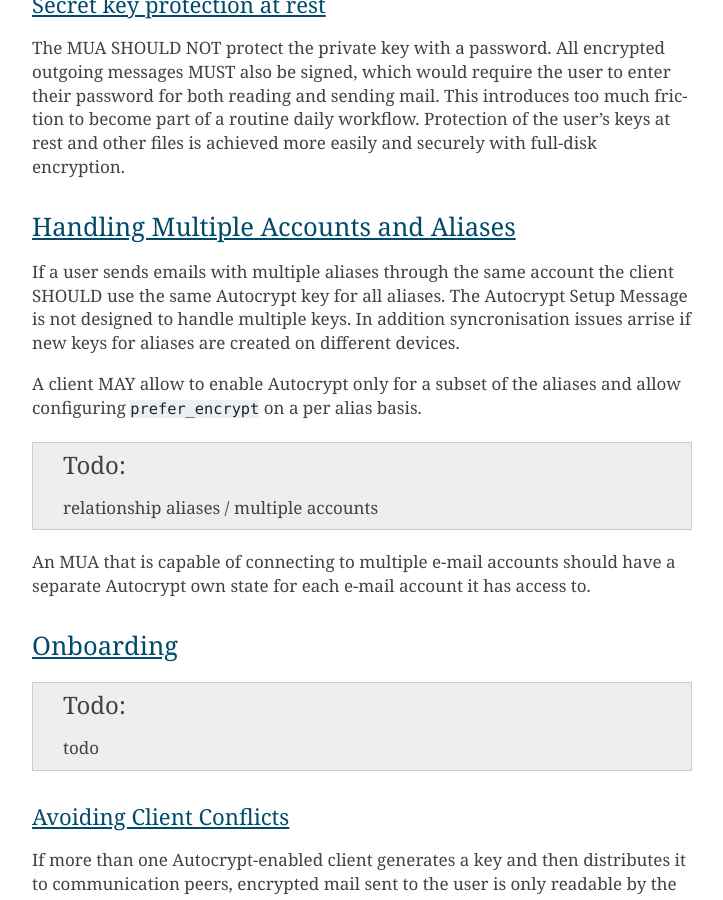
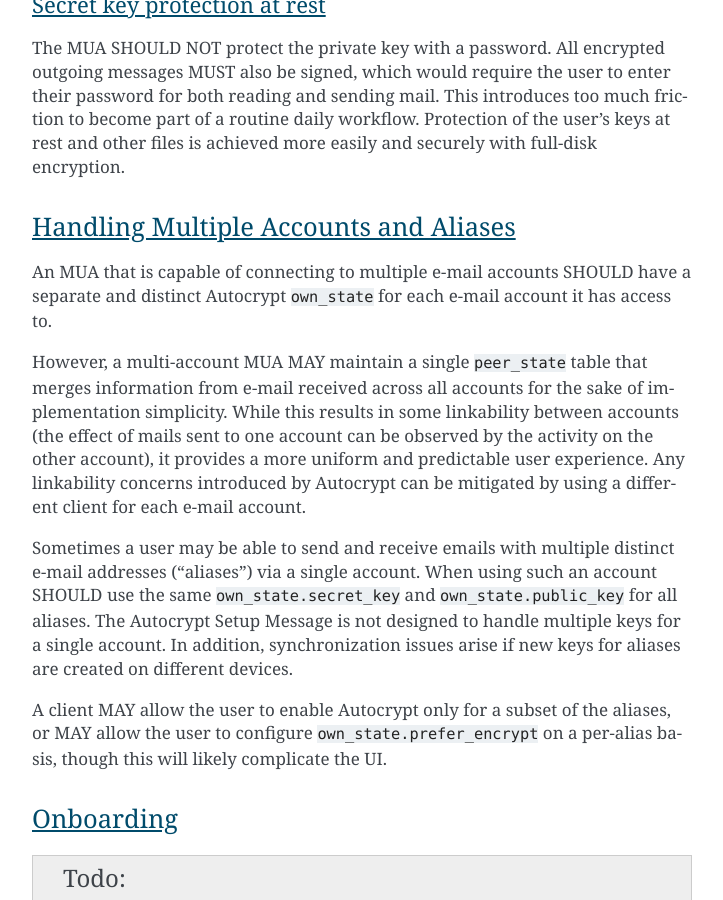
Before and after one commit to autocrypt/autocrypt, a Sphinx documentation site: the page built from doc/level1.rst, in a window 1280 px wide and 900 px high, scrolled down 13044 px. Shown: the whole window, without its empty margins (388-1111 px from the left). Built offline with Sphinx 7.4.7, drawn with Linux system fonts in a browser that asks for light colours.

Commit message:
clean up accounts vs. aliases, removing a todo

```diff
--- a/doc/level1.rst
+++ b/doc/level1.rst
@@ -598,22 +598,32 @@ easily and securely with full-disk encryption.
 Handling Multiple Accounts and Aliases
 ++++++++++++++++++++++++++++++++++++++
 
-If a user sends emails with multiple aliases through the same account
-the client SHOULD use the same Autocrypt key for all aliases.  The
-Autocrypt Setup Message is not designed to handle multiple keys.  In
-addition syncronisation issues arrise if new keys for aliases are
+An MUA that is capable of connecting to multiple e-mail accounts
+SHOULD have a separate and distinct Autocrypt ``own_state`` for each
+e-mail account it has access to.
+
+However, a multi-account MUA MAY maintain a single ``peer_state``
+table that merges information from e-mail received across all accounts
+for the sake of implementation simplicity.  While this results in some
+linkability between accounts (the effect of mails sent to one account
+can be observed by the activity on the other account), it provides a
+more uniform and predictable user experience.  Any linkability
+concerns introduced by Autocrypt can be mitigated by using a different
+client for each e-mail account.
+
+Sometimes a user may be able to send and receive emails with multiple
+distinct e-mail addresses ("aliases") via a single account.  When
+using such an account SHOULD use the same ``own_state.secret_key`` and
+``own_state.public_key`` for all aliases.  The Autocrypt Setup Message
+is not designed to handle multiple keys for a single account.  In
+addition, synchronization issues arise if new keys for aliases are
 created on different devices.
 
-A client MAY allow to enable Autocrypt only for a subset of the aliases
-and allow configuring ``prefer_encrypt`` on a per alias basis.
+A client MAY allow the user to enable Autocrypt only for a subset of
+the aliases, or MAY allow the user to configure
+``own_state.prefer_encrypt`` on a per-alias basis, though this will
+likely complicate the UI.
 
-.. todo::
-
-   relationship aliases / multiple accounts
-
-An MUA that is capable of connecting to multiple e-mail accounts should
-have a separate Autocrypt own state for each e-mail account it has access
-to.
 
 Onboarding
 ++++++++++
```
